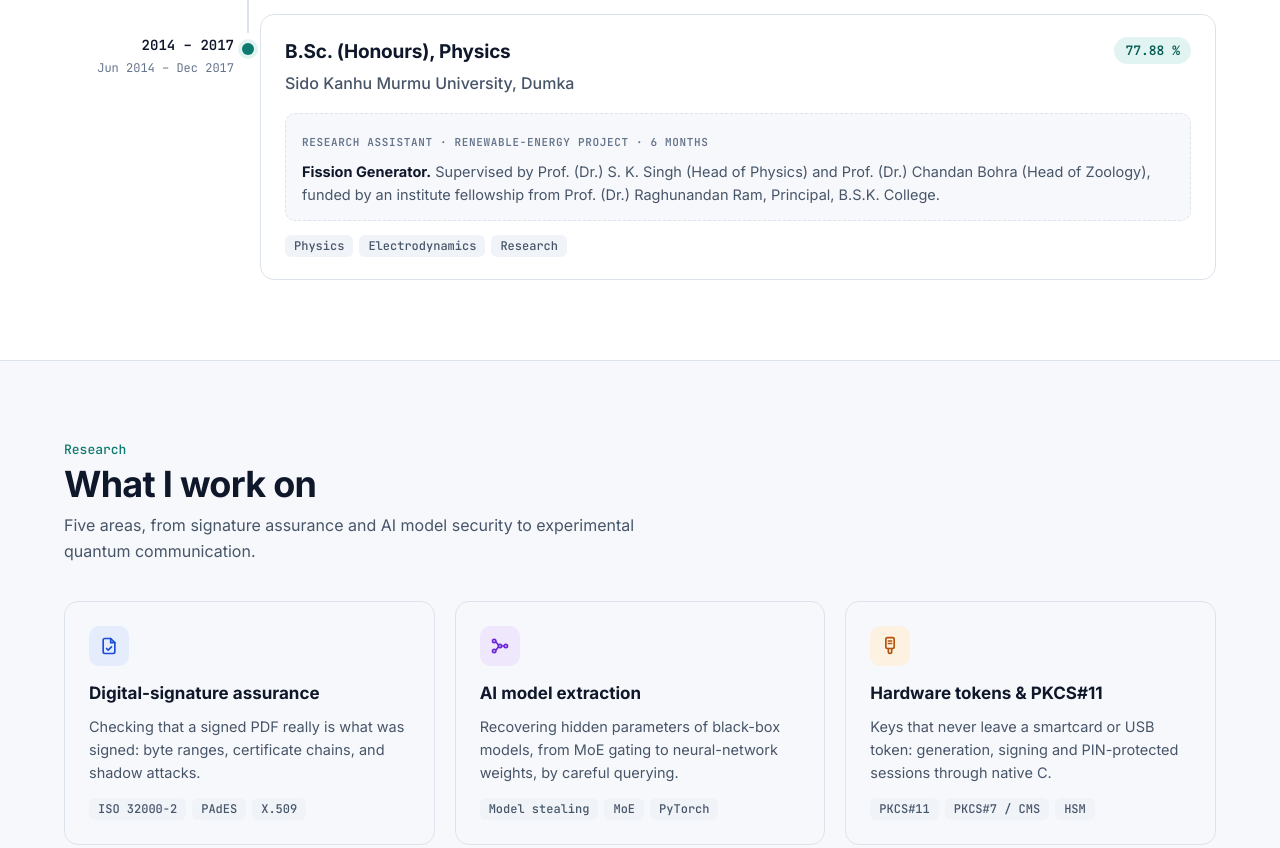
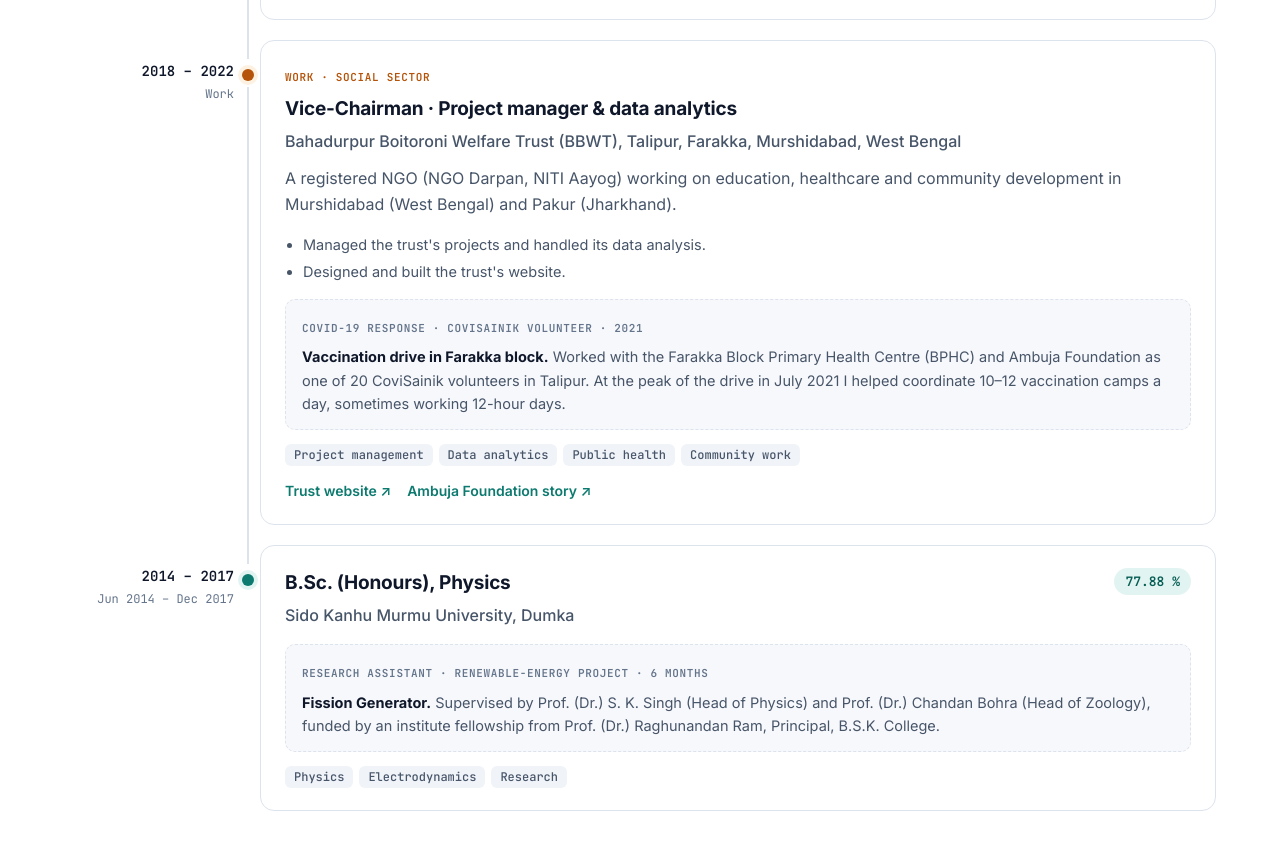
Before and after one commit to KRISHNAITmakautwb/KRISHNAITmakautwb.github.io, a plain HTML site: page index.html in a window 1280 px wide. Shown: the part 2022-2870 px from the top of the page. Drawn offline with Linux system fonts and the light colour scheme.

Commit message:
Add 2018-2022 work at Bahadurpur Boitoroni Welfare Trust and COVID-19 volunteering
Co-Authored-By: Claude Opus 5.5 <noreply@anthropic.com>

```diff
--- a/index.html
+++ b/index.html
@@ -167,6 +167,12 @@
     .edu-proj .lbl { font: 600 11px var(--mono); text-transform: uppercase; letter-spacing: .06em; color: var(--text-3); }
     .edu-proj p { margin: 6px 0 0; font-size: 14.5px; color: var(--text-2); }
     .edu-proj b { color: var(--text); }
+    .edu-item.work .edu-card::before { background: var(--amber); box-shadow: 0 0 0 4px var(--amber-soft); }
+    .kind { font: 600 11px var(--mono); text-transform: uppercase; letter-spacing: .06em; color: var(--amber); }
+    .edu-item.study .kind { color: var(--accent); }
+    .edu-card ul { margin: 12px 0 0; padding-left: 18px; color: var(--text-2); font-size: 14.5px; }
+    .edu-card li { margin: 3px 0; }
+    .edu-links { display: flex; gap: 16px; flex-wrap: wrap; margin-top: 14px; font-weight: 600; font-size: 14px; }
     @media (max-width: 720px) {
       .edu-item { grid-template-columns: 1fr; gap: 6px; padding-left: 22px; }
       .edu-when { text-align: left; padding-top: 0; }
@@ -428,13 +434,13 @@
       <div class="wrap">
         <div class="sec-head">
           <div>
-            <p class="kicker">Education</p>
+            <p class="kicker">Education &amp; experience</p>
             <h2>From physics to data science</h2>
-            <p class="sub">A physics degree gave me the experimental grounding; a master's in data science took me into machine learning and AI.</p>
+            <p class="sub">A physics degree, four years running projects and data for a rural welfare trust (including the COVID-19 vaccination drive), then a master's in data science that took me into machine learning and AI.</p>
           </div>
         </div>
         <div class="edu">
-          <div class="edu-item">
+          <div class="edu-item study">
             <div class="edu-when"><b>2022 – 2024</b><span>Jun 2022 – Aug 2024</span></div>
             <article class="edu-card">
               <div class="top">
@@ -452,7 +458,30 @@
               <div class="chips" style="margin-top:14px"><span class="chip">Machine learning</span><span class="chip">AI</span><span class="chip">Big data</span><span class="chip">Medical AI</span></div>
             </article>
           </div>
-          <div class="edu-item">
+          <div class="edu-item work">
+            <div class="edu-when"><b>2018 – 2022</b><span>Work</span></div>
+            <article class="edu-card">
+              <span class="kind">Work · Social sector</span>
+              <div class="top" style="margin-top:6px">
+                <div>
+                  <h3>Vice-Chairman · Project manager &amp; data analytics</h3>
+                  <p class="inst">Bahadurpur Boitoroni Welfare Trust (BBWT), Talipur, Farakka, Murshidabad, West Bengal</p>
+                </div>
+              </div>
+              <p style="margin-top:12px;color:var(--text-2)">A registered NGO (NGO Darpan, NITI Aayog) working on education, healthcare and community development in Murshidabad (West Bengal) and Pakur (Jharkhand).</p>
+              <ul>
+                <li>Managed the trust's projects and handled its data analysis.</li>
+                <li>Designed and built the trust's website.</li>
+              </ul>
+              <div class="edu-proj">
+                <span class="lbl">COVID-19 response · CoviSainik volunteer · 2021</span>
+                <p><b>Vaccination drive in Farakka block.</b> Worked with the Farakka Block Primary Health Centre (BPHC) and Ambuja Foundation as one of 20 CoviSainik volunteers in Talipur. At the peak of the drive in July 2021 I helped coordinate 10–12 vaccination camps a day, sometimes working 12-hour days.</p>
+              </div>
+              <div class="chips" style="margin-top:14px"><span class="chip">Project management</span><span class="chip">Data analytics</span><span class="chip">Public health</span><span class="chip">Community work</span></div>
+              <div class="edu-links"><a href="https://sites.google.com/view/bbwt" target="_blank" rel="noopener">Trust website ↗</a><a href="https://www.ambujafoundation.org/blog/covisainik-s-going-above-beyond-in-the-fight-against-covid-19" target="_blank" rel="noopener">Ambuja Foundation story ↗</a></div>
+            </article>
+          </div>
+          <div class="edu-item study">
             <div class="edu-when"><b>2014 – 2017</b><span>Jun 2014 – Dec 2017</span></div>
             <article class="edu-card">
               <div class="top">
```
